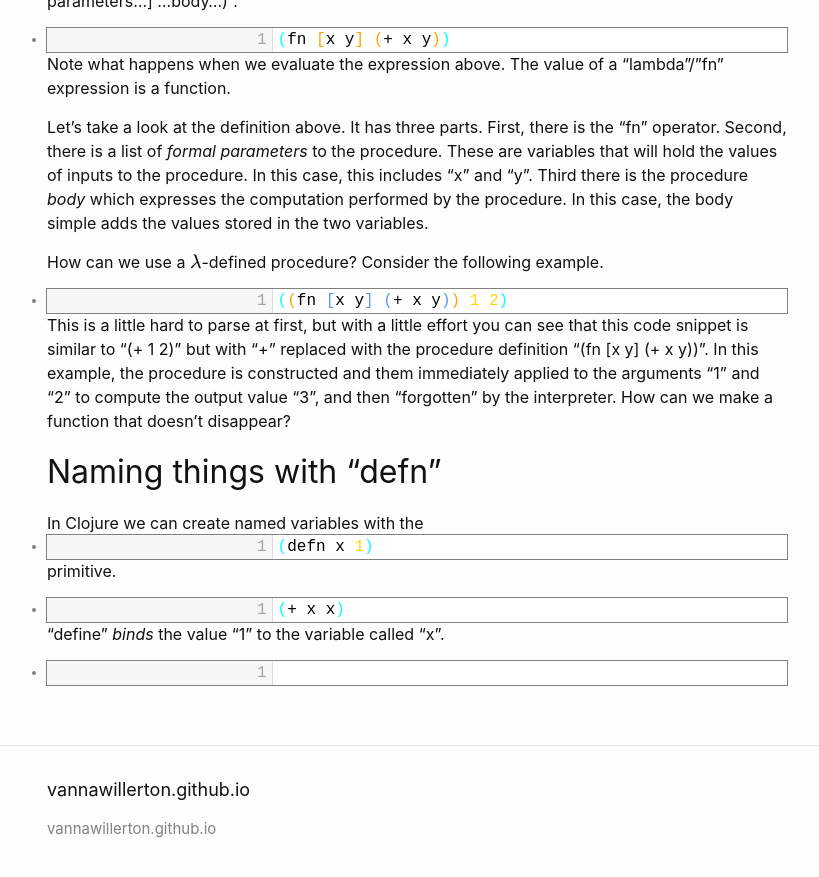
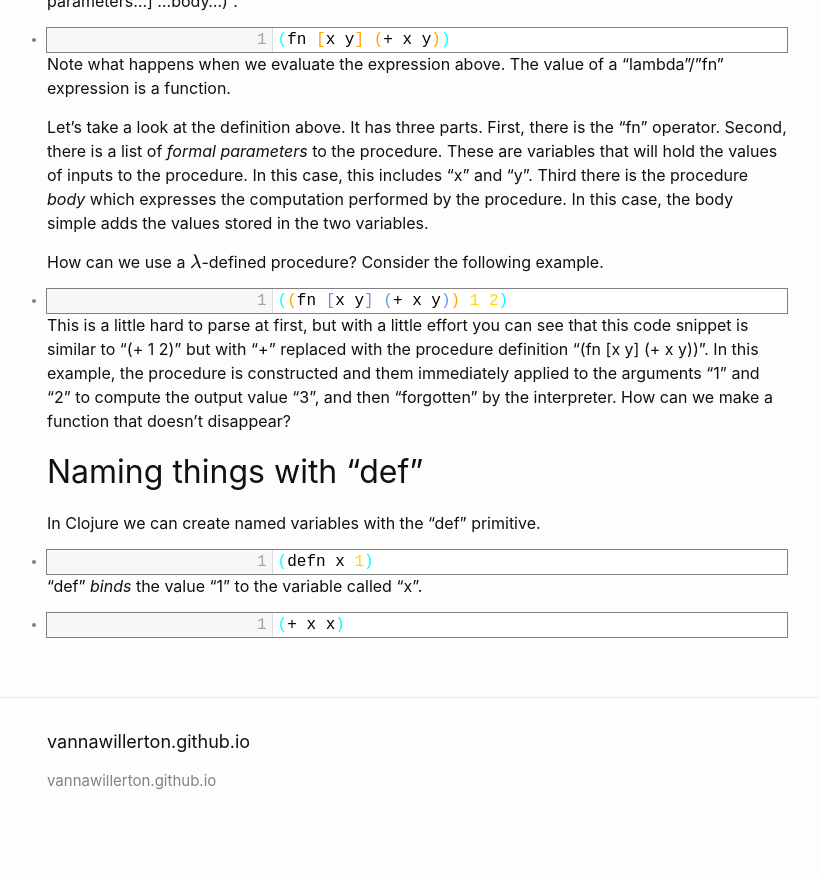
Before and after one commit to vannawillerton/vannawillerton.github.io, a Jekyll site: the page built from Lecture1.md, in a window 1280 px wide and 900 px high, scrolled down 2305 px. Shown: the top 877 px of the window, without its empty margins (223-1042 px from the left). Built offline with Jekyll 4.4.1, drawn with Linux system fonts in a browser that asks for light colours; our own code applies the rules of GitHub Pages for plain Markdown files; formulas are drawn with MathJax 3; after the commit the page ends 3157 px from its top, so only the background shows below that.

Commit message:
Update Lecture1.md

````diff
--- a/Lecture1.md
+++ b/Lecture1.md
@@ -53,15 +53,15 @@ How can we use a $$\lambda$$-defined procedure? Consider the following example.
 
 This is a little hard to parse at first, but with a little effort you can see that this code snippet is similar to "(+ 1 2)" but with "+" replaced with the procedure definition "(fn [x y] (+ x y))". In this example, the procedure is constructed and them immediately applied to the arguments "1" and "2" to compute the output value "3", and then "forgotten" by the interpreter. How can we make a function that doesn't disappear?
 
-## Naming things with "defn"
+## Naming things with "def"
 
-In Clojure we can create named variables with the `defn` primitive.
+In Clojure we can create named variables with the "def" primitive.
 
 ```
 (defn x 1)
 ```
 
-"define" *binds* the value "1" to the variable called "x".
+"def" *binds* the value "1" to the variable called "x".
 
 ```
 (+ x x)
````
